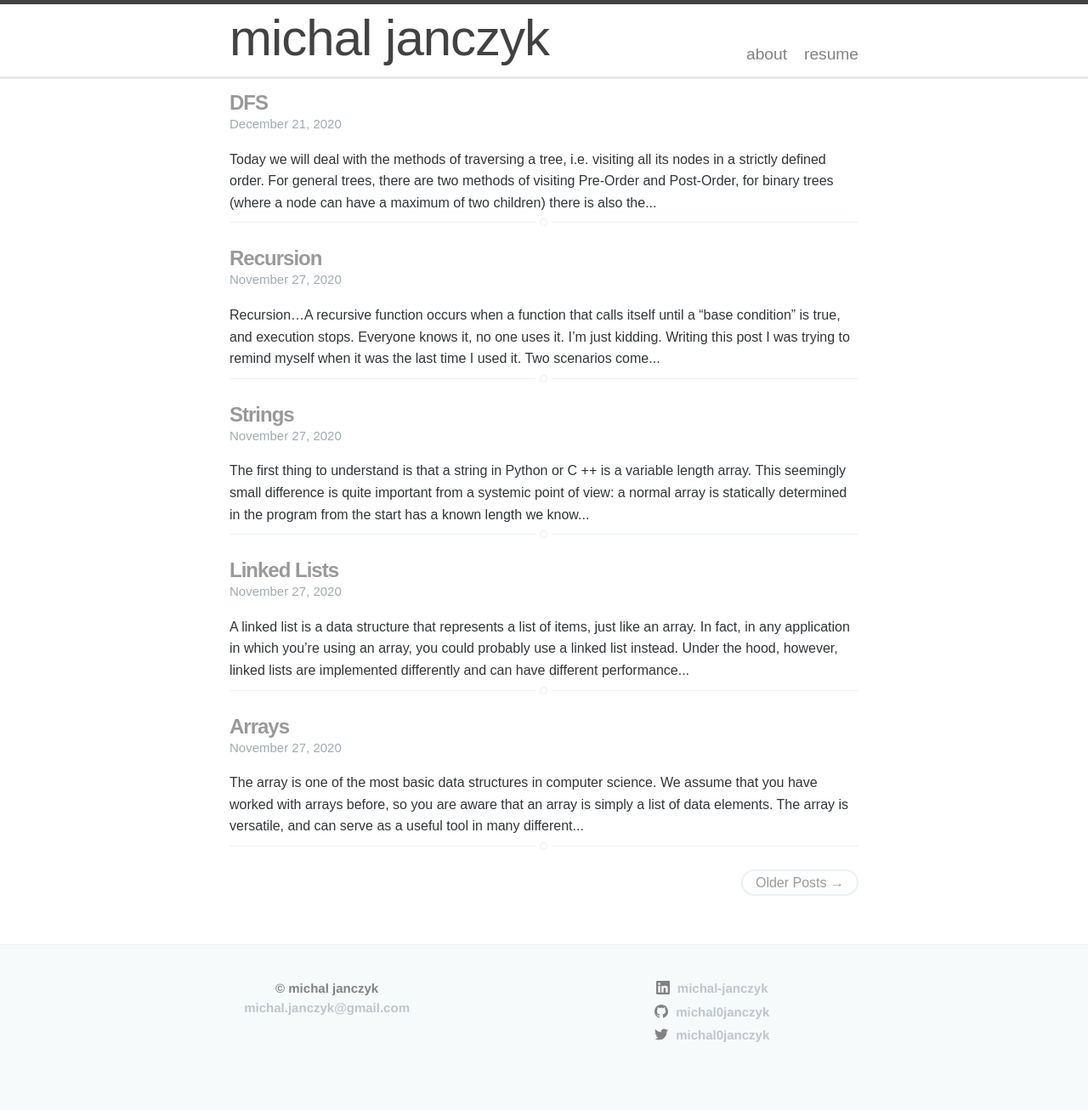
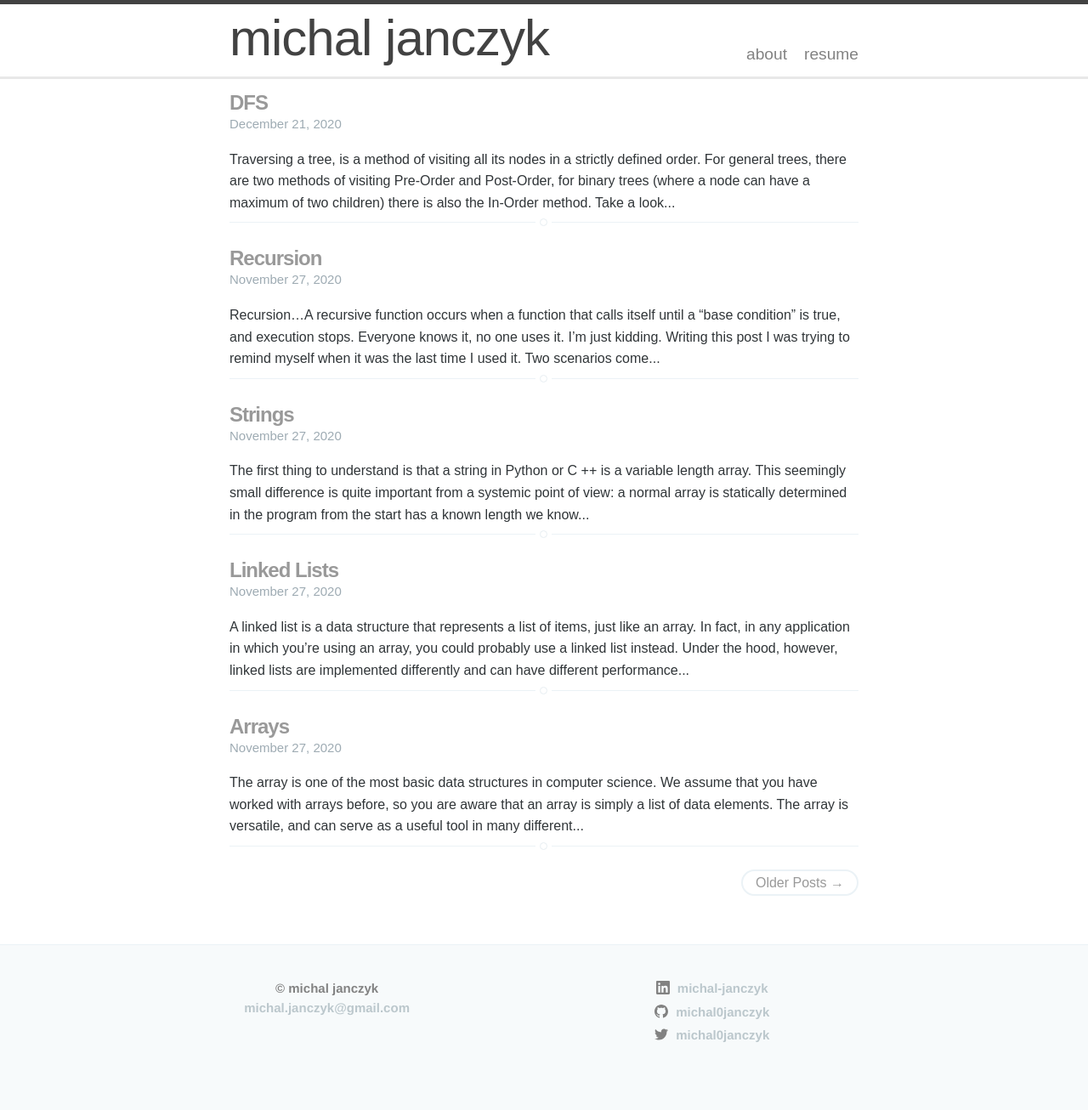
Before and after one commit to michal0janczyk/michaljanczyk.github.io, a Jekyll site: the page built from index.html, in a window 1280 px wide. Shown: the whole page at 85% size. Built offline with Jekyll 4.4.1, drawn with Linux system fonts in a browser that asks for light colours; the list of posts is cut into pages by our own code; some of the changed lines change nothing that is shown.

Commit message:
dfs update

```diff
--- a/_posts/2020-12-21-DFS.markdown
+++ b/_posts/2020-12-21-DFS.markdown
@@ -4,5 +4,67 @@
 date:   2020-12-21 19:44:15 +0100
 categories: Algoritm
 ---
-Today we will deal with the methods of traversing a tree, i.e. visiting all its nodes in a strictly defined order. For general trees, there are two methods of visiting **Pre-Order** and **Post-Order**, for binary trees (where a node can have a maximum of two children) there is also the **In-Order**
-method.
+Traversing a tree, is a method of visiting all its nodes in a strictly defined order.
+For general trees, there are two methods of visiting **Pre-Order** and **Post-Order**,
+for binary trees (where a node can have a maximum of two children) there is also the
+**In-Order** method. Take a look at full implementation of **[DFS][dfs-imp]**.
+
+The **Pre-Order** method visits nodes in the following order:
+* first root,
+* then left subtree until we reach None
+* next righ subtree until we reach None
+{% highlight python %}
+def pre_order(tree):
+    visit_order = list()
+    def traverse(node):
+        if node:
+            # visit the node
+            visit_order.append(node.get_value())
+            # traverse left subtree
+            traverse(node.get_left_child())
+            # traverse right subtree
+            traverse(node.get_right_child())
+    traverse(tree.get_root())
+    return visit_order
+{% endhighlight %}
+
+Traversing with **In-Order**:
+* first traverse the left subtree until we reach None
+* then visit back to the node(root)
+* next traverse the right subtree until we reach None
+{% highlight python %}
+def in_order(tree):
+    visit_order = list()
+    def traverse(node):
+        if node:
+            # traverse left subtree
+            traverse(node.get_left_child())
+            # visit node
+            visit_order.append(node.get_value())
+            # traverse right sub-tree
+            traverse(node.get_right_child())
+    traverse(tree.get_root())
+    return visit_order
+{% endhighlight %}
+
+The **Post-Order** Method:
+* traverse left subtree
+* then right subtree
+* then visit the node.
+{% highlight python %}
+def post_order(tree):
+    visit_order = list()
+    def traverse(node):
+        if node:
+            # traverse left subtree
+            traverse(node.get_left_child())
+            # traverse right subtree
+            traverse(node.get_right_child())
+            # visit node
+            visit_order.append(node.get_value())
+    traverse(tree.get_root())
+    return visit_order
+{% endhighlight %}
+
+
+[dfs-imp]: https://github.com/michal0janczyk/udacity_data_structures_and_algorithms_nanodegree/blob/main/Data%20Structures/Trees/02%20traverse_a_tree_dfs_solution.ipynb
--- a/_sass/fastr/_style.scss
+++ b/_sass/fastr/_style.scss
@@ -600,11 +600,11 @@
 
 /* Links */
 a {
-    color: #4a4a4a;
+    color: #57A3E8;
 }
 
 a:visited {
-    color: #4a4a4a;
+    color: #57A3E8;
 }
 
 a:hover,
```
